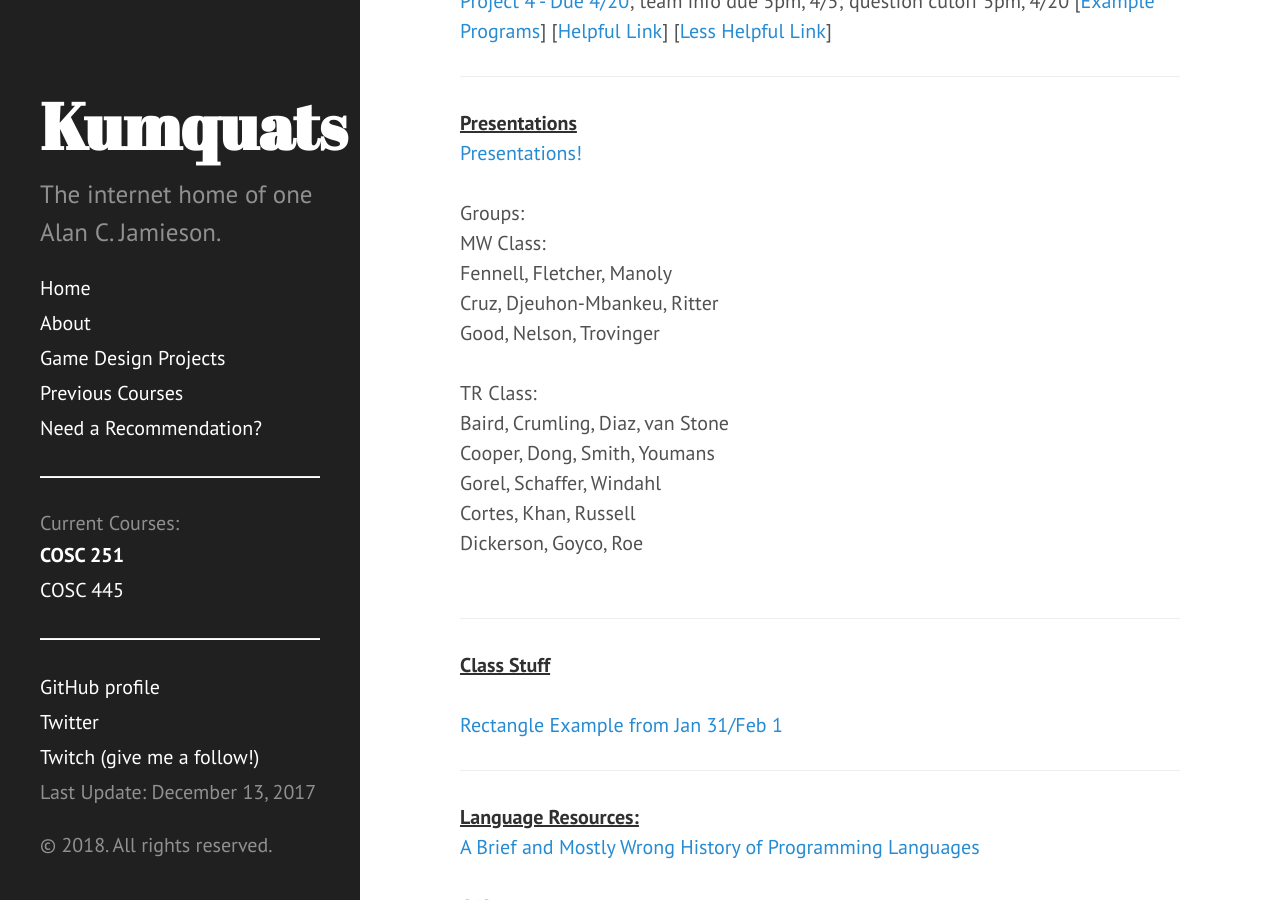
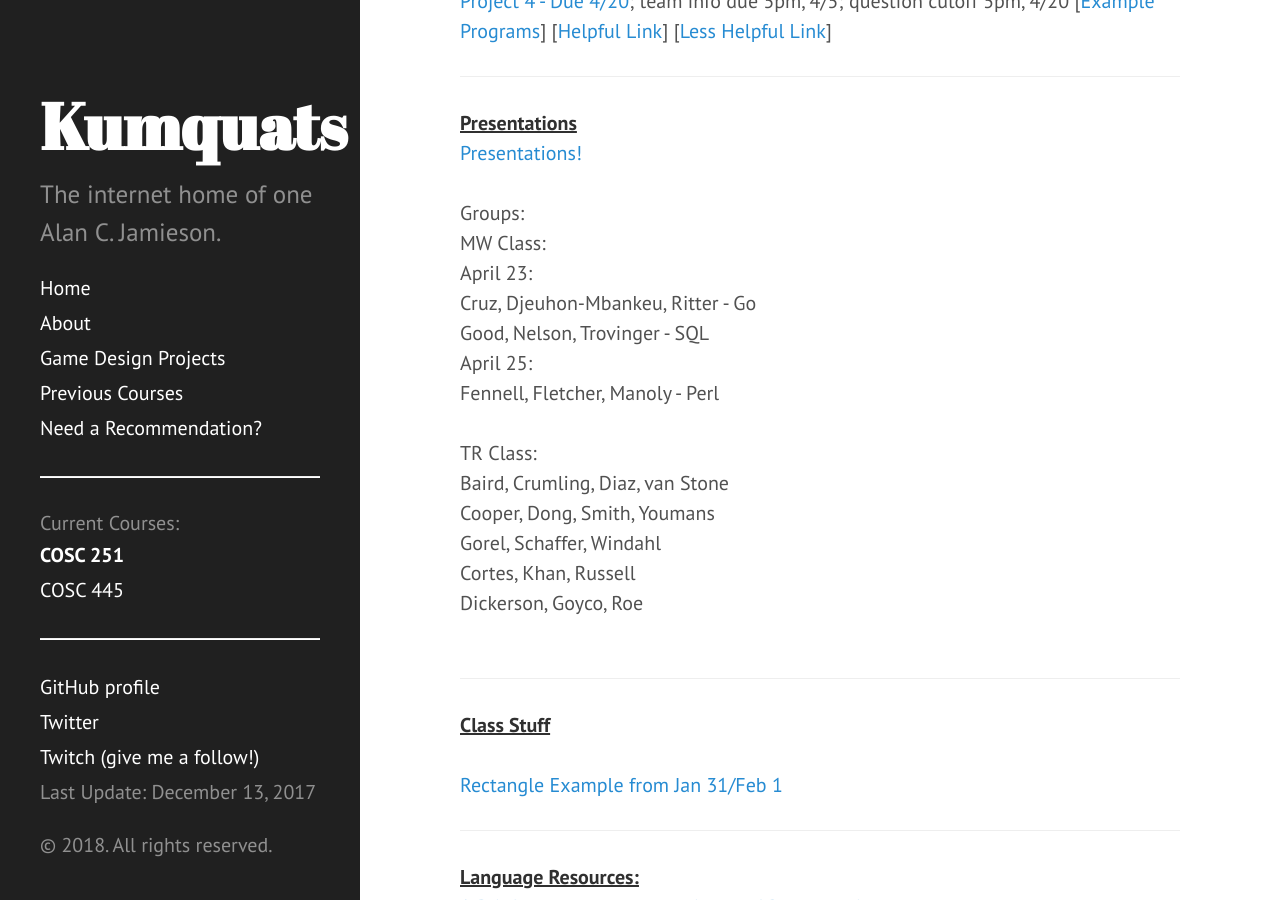
Before and after one commit to ripark/ripark.github.io, a Jekyll site: the page built from s18/cosc251.html, in a window 1280 px wide and 900 px high, scrolled down 1018 px. Built offline with Jekyll 4.4.1, drawn with Linux system fonts in a browser that asks for light colours; Markdown is read by kramdown in place of the engine named in the settings.

Commit message:
251 presentation team updates

```diff
--- a/s18/cosc251.html
+++ b/s18/cosc251.html
@@ -60,9 +60,11 @@ TAs are allowed to call off their hours if no one shows up in the first hour.
 Groups:
 <br>
 MW Class:<br>
-Fennell, Fletcher, Manoly<br>
-Cruz, Djeuhon-Mbankeu, Ritter<br>
-Good, Nelson, Trovinger
+April 23:<br>
+Cruz, Djeuhon-Mbankeu, Ritter - Go<br>
+Good, Nelson, Trovinger - SQL<br>
+April 25:<br>
+Fennell, Fletcher, Manoly - Perl
 <br>
 <br>
 TR Class:<br>
```
